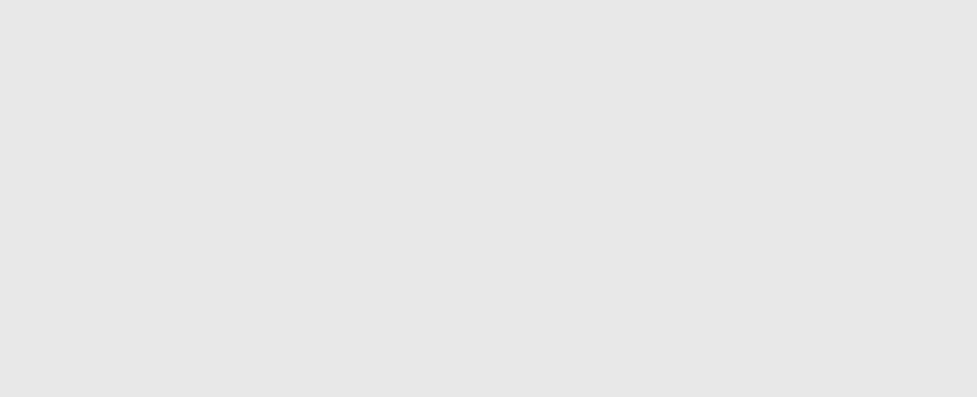
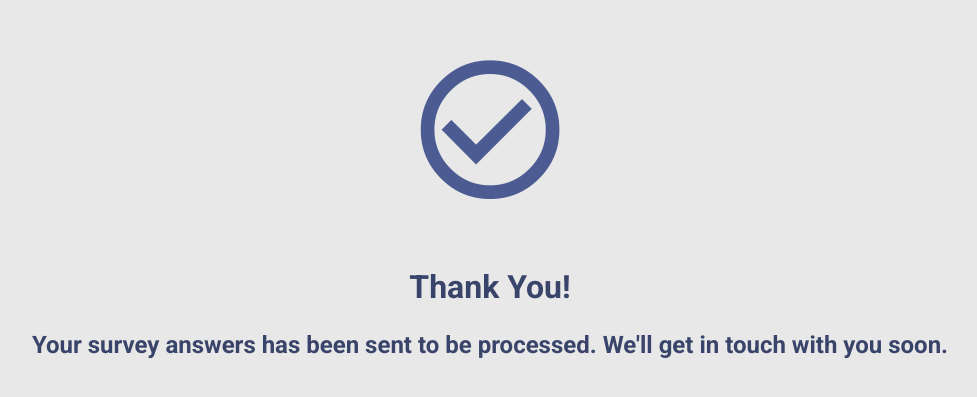
Before and after one commit to alexdev-kgd/electronic-survey, a React (Create React App) app: page /finish in a window 1280 px wide. Shown: the part 197-594 px from the top of the page, without its empty margins (150-1127 px from the left). Built offline with nearby package versions, Linux system fonts and the light colour scheme.

Commit message:
Finish Page

```diff
--- a/src/App.js
+++ b/src/App.js
@@ -3,6 +3,7 @@ import './App.sass';
 import WelcomePage from './components/welcome-page/welcome-page';
 import EnterData from './components/enter-data/enter-data';
 import ProtectedRoute from './shared/protectedRoute';
+import FinishPage from './components/finish-page/finish-page';
 
 function App() {
   return (
@@ -16,6 +17,9 @@ function App() {
             <EnterData />
           </Route>
           <ProtectedRoute path="/survey" />
+          <Route path="/finish">
+            <FinishPage />
+          </Route>
         </Switch>
       </div>
     </Router>
--- /dev/null
+++ b/src/components/finish-page/finish-page.js
@@ -0,0 +1,15 @@
+import React from 'react'
+import Icon from '@material-ui/core/Icon'
+import './finish-page.sass'
+
+const FinishPage = () => {
+    return (
+        <div className="finish-page">
+            <Icon className="finish-page__icon">check_circle_outlined</Icon>
+            <h1>Thank You!</h1>
+            <h2>Your survey answers has been sent to be processed. We'll get in touch with you soon.</h2>
+        </div>
+    )
+}
+
+export default FinishPage
--- /dev/null
+++ b/src/components/finish-page/finish-page.sass
@@ -0,0 +1,20 @@
+@import '../../vars.sass'
+
+.finish-page
+    text-align: center
+
+    &__icon
+        font-size: 125pt !important
+        color: #4c5c93
+        margin-bottom: 50px
+
+    h1, h2
+        margin: 0
+        color: #39446a
+
+    h2
+        margin-top: 25px
+        padding: 0 50px
+
+        @media (min-width: $mobile)
+            padding: 0
```
Also changed, not shown: package.json (+4 -3 lines), 1 other file (tests, documents, lock files or other folders).
